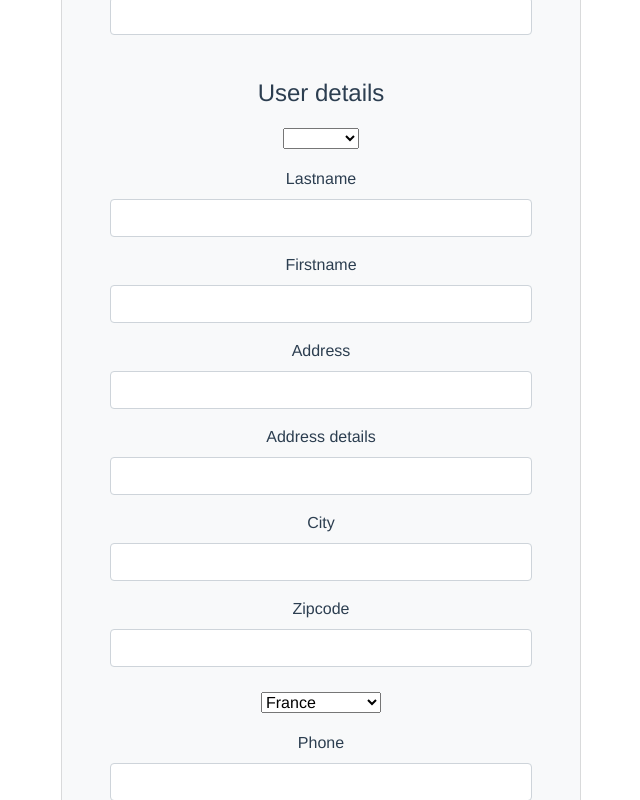
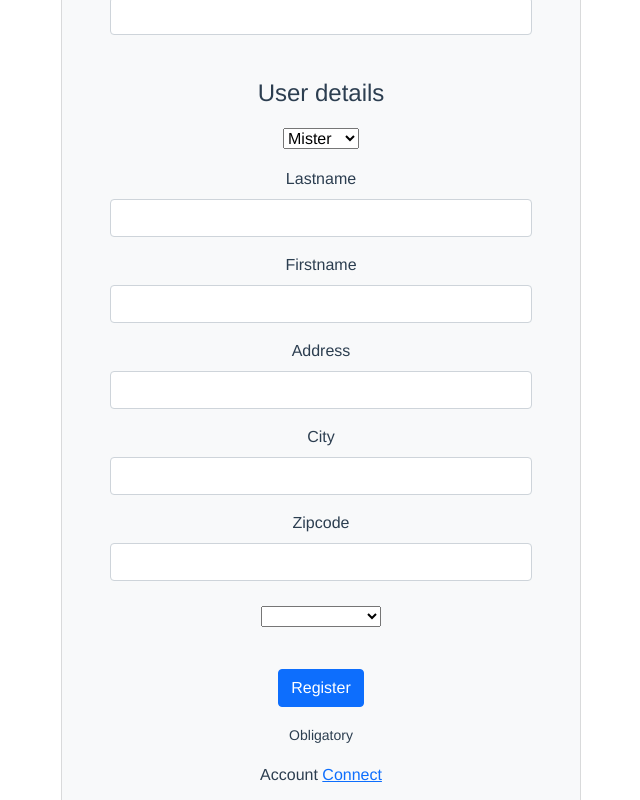
Before and after one commit to tyfannianathaniel/vuejs-eshop, a Vue app: page /register in a window 1280 px wide. Shown: the part 520-1320 px from the top of the page, without its empty margins (319-959 px from the left). Built offline with nearby package versions, Linux system fonts and the light colour scheme.

Commit message:
Form validation

```diff
--- a/src/components/SignInForm.vue
+++ b/src/components/SignInForm.vue
@@ -5,71 +5,75 @@
         <header>
           <h2 class="mb-4">{{ t('Create account') }}</h2>
         </header>
-        <form>
+        <form @submit.prevent ="handleSubmit"
+        >
+          <div>
+            <ul v-if="errors.length > 0">
+              <b>{{ t('Errors') }}</b>
+              <li class="fw-lighter list-unstyled text-danger" v-for="error in errors" :key="error.id">{{ error }}</li>
+            </ul>
+          </div>
           <fieldset class="mb-4">
             <legend class="mb-3">{{ t('User infos') }}</legend>
             <div class="mb-3">
-              <label class="mb-2" for="signin-email">{{ t('Email address')}}</label>
-              <input class="form-control"  name="signin-email" type="email" aria-label="{{ t('Aria email')}}">
+              <label class="mb-2" for="signinEmail">{{ t('Email address')}}</label>
+              <input class="form-control" name="signinEmail" v-model="form.signinEmail" type="email" aria-label="{{ t('Aria email')}}">
             </div>
+            <p>{{form.signinEmail}}</p>
             <div class="mb-3">
-              <label class="mb-2"  for="signin-password">{{ t('Password')}}</label>
-              <input class="form-control"  name="signin-password" type="password" aria-label="{{ t('Aria password')}}">
+              <label class="mb-2" for="signinPassword">{{ t('Password')}}</label>
+              <input class="form-control" name="signinPassword" v-model="form.signinPassword" type="password" aria-label="{{ t('Aria password')}}">
             </div>
+            <p>{{form.signinPassword}}</p>
             <div class="mb-3">
-              <label class="mb-2"  for="signin-confirm-password">{{ t('Confirm password')}}</label>
-              <input class="form-control"  name="signin-confirm-password" type="password" aria-label="{{ t('Aria confirm password')}}">
+              <label class="mb-2" for="confirmPassword">{{ t('Confirm password')}}</label>
+              <input class="form-control" name="confirmPassword" v-model="form.confirmPassword" type="password" aria-label="{{ t('Aria confirm password')}}">
             </div>
+            <p>{{form.confirmPassword}}</p>
           </fieldset>
           <fieldset class="mb-4">
             <legend class="mb-3">{{ t('User details') }}</legend>
             <div class="mb-3">
-              <select name="civility"  aria-label="{{ t('Aria civility')}}">
-                <option value=""></option>
-                <option value="Miss">{{ t('Miss')}}</option>
+              <select v-model="form.civility" aria-label="{{ t('Aria civility')}}">
                 <option value="Ms">{{ t('Madam')}}</option>
                 <option value="Mr">{{ t('Mister')}}</option>
               </select>
             </div>
             <div class="mb-3">
-              <label class="mb-2"  for="lastname">{{ t('Lastname')}}</label>
-              <input class="form-control"  type="text" id="lastname" aria-label="{{ t('Aria lastname')}}">
+              <label class="mb-2" for="lastname">{{ t('Lastname')}}</label>
+              <input class="form-control" type="text" id="lastname" v-model="form.lastname" aria-label="{{ t('Aria lastname')}}">
             </div>
             <div class="mb-3">
-              <label class="mb-2"  for="firstname">{{ t('Firstname')}}</label>
-              <input class="form-control"  type="text" id="firstname" aria-label="{{ t('Aria firstname')}}">
+              <label class="mb-2" for="firstname">{{ t('Firstname')}}</label>
+              <input class="form-control" type="text" id="firstname" v-model="form.firstname" aria-label="{{ t('Aria firstname')}}">
             </div>
             <div class="mb-3">
-              <label class="mb-2"  for="address">{{ t('Address')}}</label>
-              <input class="form-control"  type="text" id="address" aria-label="{{ t('Aria address')}}">
+              <label class="mb-2" for="address">{{ t('Address')}}</label>
+              <input class="form-control" type="text" id="address" v-model="form.address"  aria-label="{{ t('Aria address')}}">
             </div>
             <div class="mb-3">
-              <label class="mb-2"  for="address-details">{{ t('Address details')}}</label>
-              <input class="form-control"  type="text" id="address-details" aria-label="{{ t('Aria address details')}}">
+              <label class="mb-2" for="city">{{ t('City')}}</label>
+              <input class="form-control" type="text" id="city" v-model="form.city" aria-label="{{ t('Aria city')}}">
+            </div>
+            <div class="mb-4">
+              <label class="mb-2" for="zip-code">{{ t('Zipcode')}}</label>
+              <input class="form-control" type="text" id="zipCode" v-model="form.zipCode" pattern="[0-9]{5}" aria-label="{{ t('Aria zipcode')}}">
             </div>
             <div class="mb-3">
-              <label class="mb-2"  for="city">{{ t('City')}}</label>
-              <input class="form-control"  type="text" id="city" aria-label="{{ t('Aria city')}}">
-            </div>
-            <div class="mb-4">
-              <label class="mb-2"  for="zip-code">{{ t('Zipcode')}}</label>
-              <input class="form-control"  type="text" pattern="[A-F][0-9]{5}" id="zip-code" aria-label="{{ t('Aria zipcode')}}">
-            </div>
-            <div class="mb-3">
-              <select name="country" aria-label="{{ t('Aria country')}}">
-                <option v-for="country in countries" :key="country.id" value="{{ country.val }}">{{ country.name }}</option>
+              <select name="country" v-model="form.country" aria-label="{{ t('Aria country')}}">
+                <option v-for="country in form.countries" :key="country.id" value="{{ country.val }}">{{ country.name }}</option>
               </select>
-            </div>
-            <div class="mb-3">
-              <label class="mb-2"  for="phone">{{ t('Phone')}}</label>
-              <input class="form-control"  type="tel" name="phone" aria-label="{{ t('Aria phone')}}">
             </div>
           </fieldset>
           <div class="mb-3">
-            <button type="button" class="btn btn-primary">{{ t('Register')}}</button>
+            <button type="submit" class="btn btn-primary">{{ t('Register')}}</button>
           </div>
         </form>
+
         <p><small>{{ t('Obligatory') }}</small></p>
+        <p>{{ t('Account') }}
+          <router-link to="/">{{ t('Connect') }}</router-link>
+        </p>
       </article>
     </div>
   </section>
@@ -82,7 +86,17 @@ import { useI18n } from 'vue-i18n';
 export default {
   data(){
     return {
-      countries: [
+      form: {
+        signinEmail: "",
+        signinPassword: "",
+        confirmPassword: "",
+        civility: "Mr",
+        lastname:"",
+        firstname: "",
+        address: "",
+        city: "",
+        zipCode: "",
+        countries: [
         {
           id: 1, val:"FR", name:"France"
         },
@@ -95,7 +109,9 @@ export default {
         {
           id: 4, val:"GB", name:"Royaume-Uni"
         }
-      ]
+      ],
+      },
+      errors:[]
     }
   },
   setup() {
@@ -104,6 +120,48 @@ export default {
       useScope: 'local'
     })
     return { t }
+  },
+  methods: {
+    handleSubmit(){
+
+      if(this.form.signinEmail && this.form.signinPassword && this.form.confirmPassword && this.form.civility && this.form.lastname && this.form.firstname && this.form.address && this.form.city && this.form.zipCode && this.form.countries){
+        console.warn(this.form);
+        this.$router.push({name:"Home"});
+      }
+
+      this.errors = [];
+
+      if (!this.form.signinEmail) {
+        this.errors.push('Email obligatoire.');
+      }
+      if (!this.form.signinPassword) {
+        this.errors.push('Mot de passe obligatoire.');
+      }
+      if (this.form.confirmPassword !== this.signinPassword) {
+        this.errors.push('Confirmation de mot de passe non valide.');
+      }
+      if (!this.form.civility) {
+        this.errors.push('Civilité obligatoire.');
+      }
+      if (!this.form.lastname) {
+        this.errors.push('Nom obligatoire.');
+      }
+      if (!this.form.firstname) {
+        this.errors.push('Prénom obligatoire.');
+      }
+      if (!this.form.address) {
+        this.errors.push('Adresse obligatoire.');
+      }
+      if (!this.form.city) {
+        this.errors.push('Ville obligatoire.');
+      }
+      if (!this.form.zipCode) {
+        this.errors.push('Code postal obligatoire.');
+      }
+      if (!this.form.countries) {
+        this.errors.push('Pays obligatoire.');
+      }
+    }
   }
 }
 </script>
@@ -123,11 +181,9 @@ export default {
     "Lastname": "Lastname",
     "Firstname": "Firstname",
     "Address": "Address",
-    "Address details": "Address details",
     "City": "City",
     "Zipcode": "Zip code",
     "Country": "Country",
-    "Phone": "Phone number",
     "Register": "Register",
     "Aria email": "Enter your email",
     "Aria password": "Create your password",
@@ -136,12 +192,13 @@ export default {
     "Aria lastname": "Enter Your lastname",
     "Aria firstname": "Enter Your firstname",
     "Aria address": "Enter Your address",
-    "Aria address details": "Enter Your address details",
     "Aria city": "Enter Your city",
     "Aria zipcode": "Enter Your zipcode",
     "Aria country": "Enter Your country",
-    "Aria phone": "Enter Your phone",
-    "Obligatory": "*You must fill all the fields"
+    "Obligatory": "*You must fill all the fields",
+    "Errors": "Please correct the following error(s):",
+    "Account": "Already have an account ? ",
+    "Connect": "Sign in"
   },
   "fr": {
     "Create account": "Créer un compte",
@@ -156,11 +213,9 @@ export default {
     "Lastname": "Nom",
     "Firstname": "Prénom",
     "Address": "Adresse",
-    "Address details": "Complément d'adresse",
     "City": "Ville",
     "Zipcode": "Code postal",
     "Country": "Pays",
-    "Phone": "Numéro de téléphone",
     "Register": "Enregistrer",
     "Aria email": "Entrez votre adresse email",
     "Aria password": "Créez votre mot de passe",
@@ -169,12 +224,13 @@ export default {
     "Aria lastname": "Entrez Votre nom",
     "Aria firstname": "Entrez Votre prénom",
     "Aria address": "Entrez Votre adresse",
-    "Aria address details": "Entrez votre Complément d'adresse",
     "Aria city": "Entrez Votre ville",
     "Aria zipcode": "Entrez Votre code postal",
     "Aria country": "Entrez Votre pays",
-    "Aria phone": "Entrez Votre numéro de téléphone",
-    "Obligatory": "* Vous devez remplir tous les champs"
+    "Obligatory": "* Tous les champs sont obligatoires",
+    "Errors": "Veuillez vérifier les erreurs suivantes:",
+    "Account": "Vous avez déjà un compte ? ",
+    "Connect": "Connectez vous"
   }
 }
 </i18n>
--- a/src/components/SignInFormGoto.vue
+++ b/src/components/SignInFormGoto.vue
@@ -3,7 +3,7 @@
 
     <div class="pb-4">
       <div class="lead w-100">{{ t("don't have an account yet") }}</div>
-      <button @click="displaySignIn" type="button" class="my-3 btn btn-primary">{{ t('create an account') }}</button>
+      <router-link to="/register" @click="displaySignIn" type="button" class="my-3 btn btn-primary">{{ t('create an account') }}</router-link>
     </div>
 
   </div>
```
